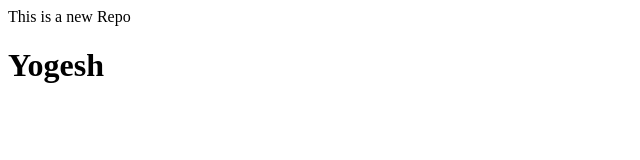
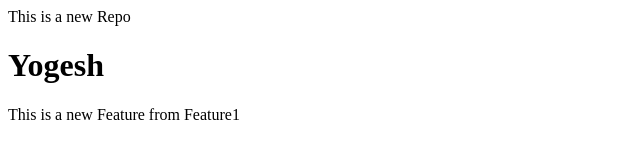
Before and after one commit to Yogesh2245/LocalRepo, a plain HTML site: page index.html in a window 1280 px wide. Shown: the whole page, without its empty margins (0-640 px from the left). Drawn offline with Linux system fonts and the light colour scheme.

Commit message:
add new feature1

```diff
--- a/index.html
+++ b/index.html
@@ -1,2 +1,4 @@
 <P>This is a new Repo</P>
 <h1>Yogesh</h1>
+
+<p>This is a new Feature from Feature1</p>
```
